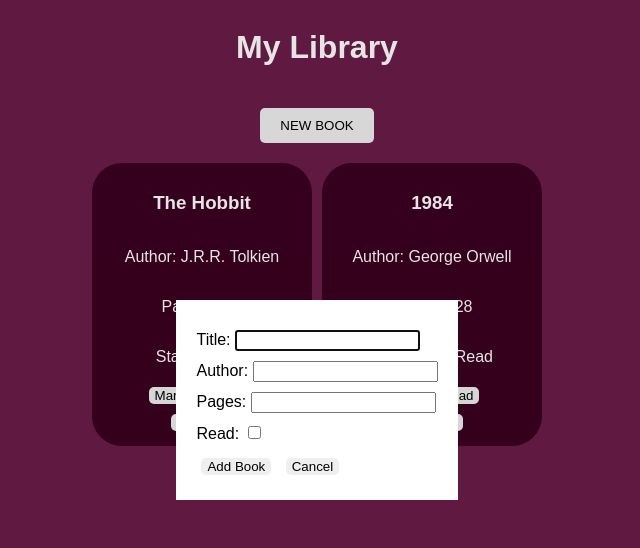
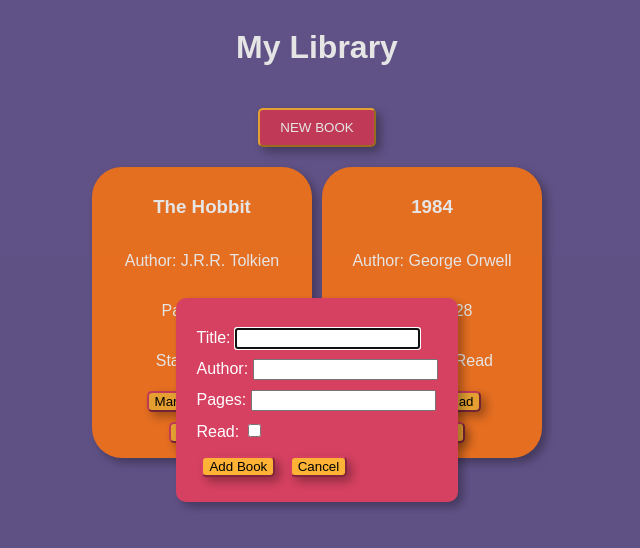
Before and after one commit to adambecc/odin-library, a plain HTML site: page index.html in a window 1280 px wide. Both pictures are taken after a click on the button "NEW BOOK". Shown: the whole page, without its empty margins (323-963 px from the left). Drawn offline with Linux system fonts and the light colour scheme.

Commit message:
final project with color palette and personal notes in spanish (readme.md)

```diff
--- a/script.js
+++ b/script.js
@@ -17,6 +17,7 @@ function addBookToLibrary(book) {
     myLibrary.push(book);
     displayBooks();
 }
+
 
 function displayBooks() {
     const booksContainer = document.getElementById('booksContainer');
--- a/styles.css
+++ b/styles.css
@@ -5,23 +5,32 @@ body {
 	display: flex;
 	flex-direction: column;
 	align-items: center;
-    background-color: #6b1c48;
+	background-color: #6b5b95;
 	color: white;
 }
 
 #newBookBtn {
 	margin: 20px;
 	padding: 10px 20px;
+	background-color: #d64161;
+	color: white;
+	border-color: #feb236;
+	box-shadow: 5px 5px 10px rgba(0, 0, 0, 0.3);
 }
 
 #bookFormModal {
 	padding: 20px;
 	border: none;
+	border-radius: 10px;
+	background-color:#d64161;
+	color: white;
+	box-shadow: 5px 5px 10px rgba(0, 0, 0, 0.3);
 }
 
 #bookForm label {
 	display: block;
 	margin: 10px 0;
+	align-items: center;
 }
 
 #booksContainer {
@@ -36,12 +45,32 @@ body {
 	display: flex;
 	flex-direction: column;
 	align-items: center;
-    background-color:#3a0020;
+	background-color:#ff7b25;
 	border-radius: 30px;
+	border: #d64161;
+	border-width: 1px;
+	box-shadow: 5px 5px 10px rgba(0, 0, 0, 0.3);
+}
+
+.book-card:hover {
+	transform: scale(1.03);
+	transition: transform 0.3s ease;
 }
 
 button {
 	margin: 5px;
-    border: 0;
+	border: 1;
+	border-color: #d64161;
 	border-radius: 5px;
+	background-color: #feb236;
+	box-shadow: 5px 5px 10px rgba(0, 0, 0, 0.3);
 }
+
+button:hover {
+transform: scale(1.03);
+	transition: transform 0.3s ease;
+}
+
+.book-card.innerHTML{
+	font-weight: 900;
+}
```
Also changed, not shown: index.html (indentation only), 1 other file. Lines whose indentation alone changed are shown as unchanged.
